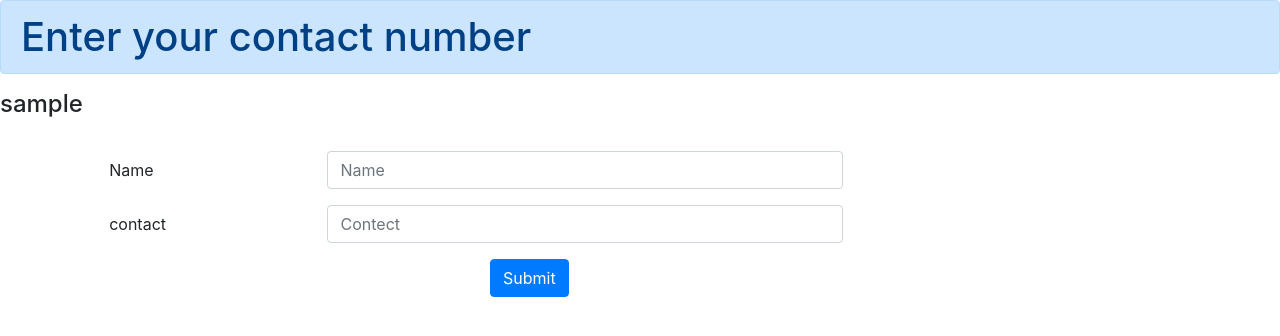
After one commit to drashtij17/chatbox-demo, a Django app: template chatapp/chating/templates/chating/contact.html in a window 1280 px wide. The commit adds this page. Shown: the top 336 px of the page. Run offline with Django 4.2, Linux system fonts and the light colour scheme; the template is opened without the code that fills it: most values are stand-ins (such as "Sample title", 1, 10 or a date in 2020).

Commit message:
eod done by adding number

```diff
--- a/chatapp/app/admin.py
+++ b/chatapp/app/admin.py
@@ -6,3 +6,7 @@ from django.contrib.auth.admin import UserAdmin
 admin.site.register(User,UserAdmin)
 
 UserAdmin.fieldsets += ("custom fields set",{'fields':('statuss','phoneNumber')}),
+list_display = (
+        'username', 'email', 'first_name', 'last_name', 'is_staff',
+        'is_teacher', 'is_student', 'mailing_address'
+        )
--- a/chatapp/chating/admin.py
+++ b/chatapp/chating/admin.py
@@ -2,3 +2,4 @@ from django.contrib import admin
 from .models import *
 # Register your models here.
 admin.site.register(ChatModel)
+admin.site.register(Contact)
--- a/chatapp/chating/models.py
+++ b/chatapp/chating/models.py
@@ -16,5 +16,5 @@ class ChatModel(models.Model):
 
 class Contact(models.Model):
     name = models.CharField(max_length=50, default=None)
-    mobile = PhoneNumberField(unique = True, null = True, blank = True)
+    mobile = PhoneNumberField( null = True, blank = True)
     loginuser = models.ForeignKey(User,on_delete=models.CASCADE)
--- /dev/null
+++ b/chatapp/chating/templates/chating/contact.html
@@ -0,0 +1,55 @@
+<!doctype html>
+<html lang="en">
+  <head>
+    <!-- Required meta tags -->
+    <meta charset="utf-8">
+    <meta name="viewport" content="width=device-width, initial-scale=1, shrink-to-fit=no">
+
+    <!-- Bootstrap CSS -->
+    <link rel="stylesheet" href="https://cdn.jsdelivr.net/npm/bootstrap@4.3.1/dist/css/bootstrap.min.css" integrity="sha384-ggOyR0iXCbMQv3Xipma34MD+dH/1fQ784/j6cY/iJTQUOhcWr7x9JvoRxT2MZw1T" crossorigin="anonymous">
+
+    <title>Hello, world!</title>
+  </head>
+  <body>
+
+    <h1 class="alert alert-primary"> Enter  your contact number </h1>
+    <h4 class="mr-9"> {{Username}}</h4>
+      <br>
+      <form  action="" method="POST" >
+
+        {% csrf_token %}
+      <div class="form-group row">
+        <div class="col-sm-1">
+          <!-- <input type="text" class="form-control" id="inputPassword3" placeholder="Contect"> -->
+        </div>
+        <label for="inputEmail3"  class="col-sm-2 col-form-label">Name</label>
+        <div class="col-sm-5">
+          <input type="text" class="form-control" name="name" id="inputEmail3" placeholder="Name">
+        </div>
+      </div>
+
+      <div class="form-group row">
+        <div class="col-sm-1"></div>
+        <label for="inputPassword3"  class="col-sm-2 col-form-label">contact</label>
+        <div class="col-sm-5">
+          <input type="text" class="form-control"  name="contact" id="inputPassword3" placeholder="Contect">
+        </div>
+
+
+      </div>
+
+
+        <button type="submit"  style="margin-left:490px" class="btn btn-primary">Submit</button>
+        <!-- <input type="text" class="form-control" id="inputPassword3" placeholder="Contect"> -->
+
+
+
+      </form>
+
+    <!-- Optional JavaScript -->
+    <!-- jQuery first, then Popper.js, then Bootstrap JS -->
+    <script src="https://code.jquery.com/jquery-3.3.1.slim.min.js" integrity="sha384-q8i/X+965DzO0rT7abK41JStQIAqVgRVzpbzo5smXKp4YfRvH+8abtTE1Pi6jizo" crossorigin="anonymous"></script>
+    <script src="https://cdn.jsdelivr.net/npm/popper.js@1.14.7/dist/umd/popper.min.js" integrity="sha384-UO2eT0CpHqdSJQ6hJty5KVphtPhzWj9WO1clHTMGa3JDZwrnQq4sF86dIHNDz0W1" crossorigin="anonymous"></script>
+    <script src="https://cdn.jsdelivr.net/npm/bootstrap@4.3.1/dist/js/bootstrap.min.js" integrity="sha384-JjSmVgyd0p3pXB1rRibZUAYoIIy6OrQ6VrjIEaFf/nJGzIxFDsf4x0xIM+B07jRM" crossorigin="anonymous"></script>
+  </body>
+</html>
--- a/chatapp/chating/urls.py
+++ b/chatapp/chating/urls.py
@@ -6,6 +6,7 @@ from django.conf.urls.static import static
 
 urlpatterns = [
    path('<str:username>/',views.chatPage,name='chat'),
-   path('index',views.index,name='index')
+   path('index',views.index,name='index'),
+   path('contact',views.contact,name="contact"),
 
 ]+static(settings.STATIC_URL, document_root=settings.STATIC_ROOT)
```
Also changed, not shown: chatapp/chating/templates/chating/chat.html (+6 -4 lines), chatapp/chating/templates/chating/index.html (+10 -2 lines), chatapp/chating/views.py (+40 -8 lines), chatapp/chating/migrations/0003_alter_contact_mobile.py (added).
